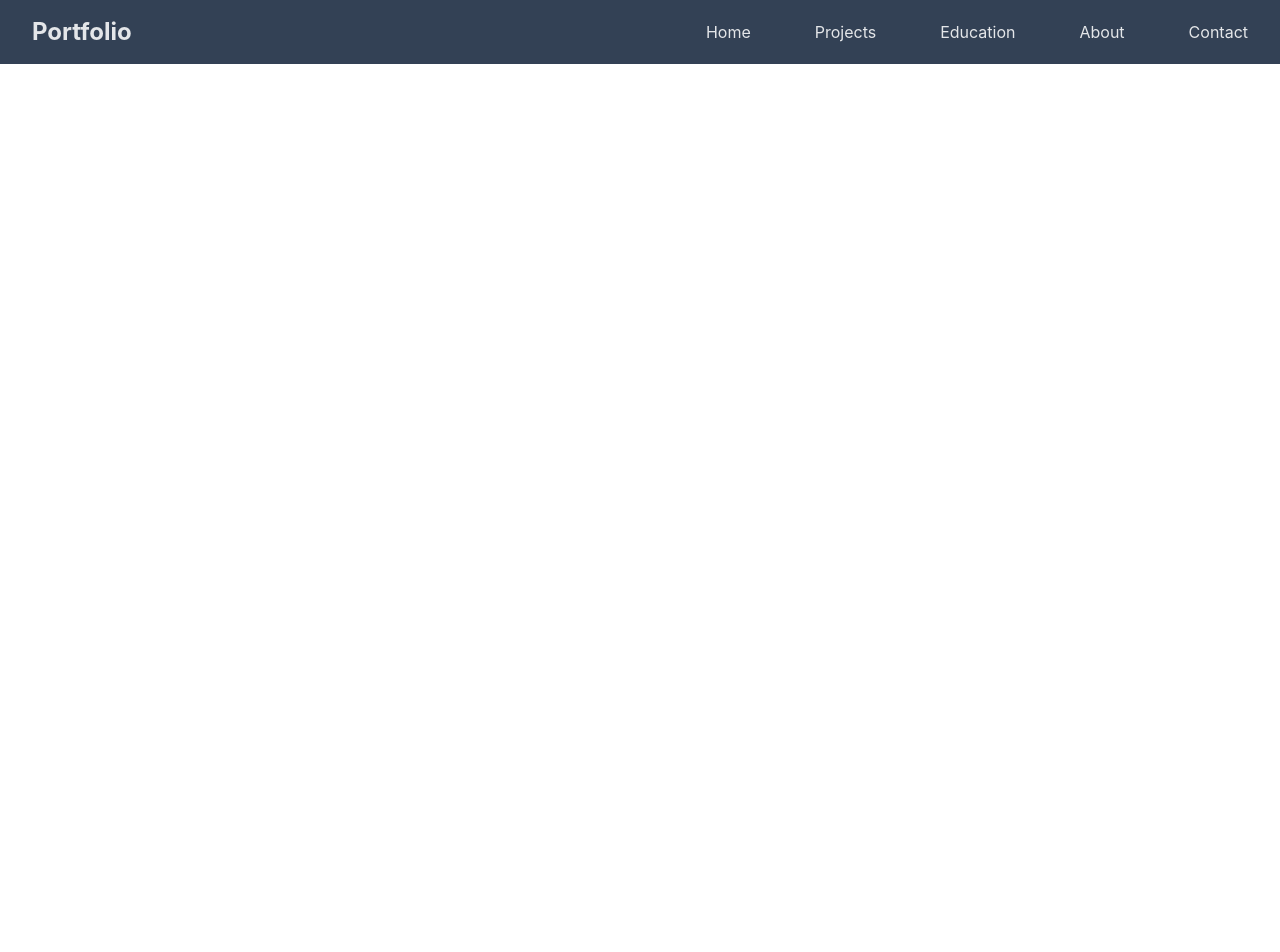
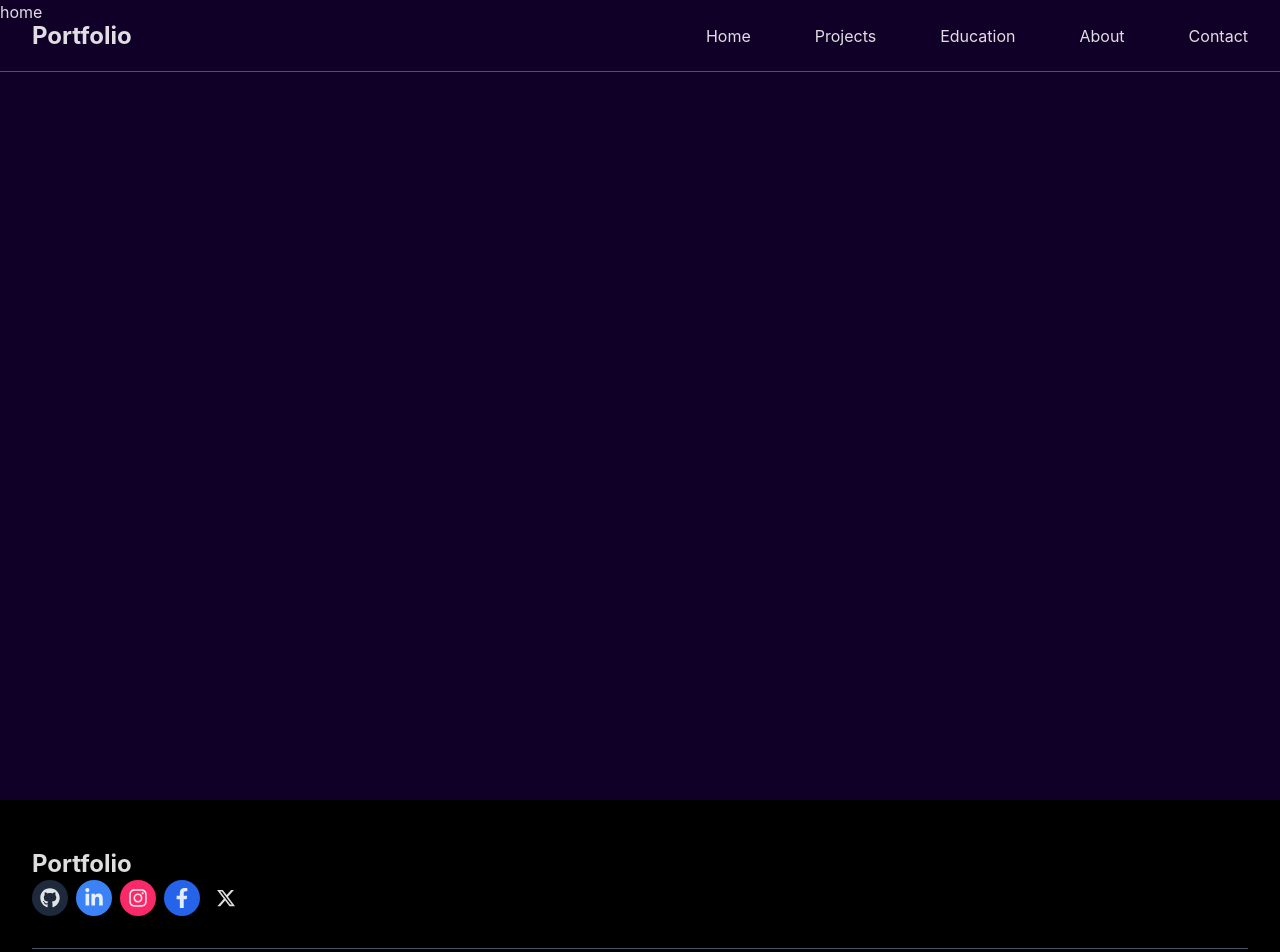
Before and after one commit to HabibSha/developers-personal-portfolio, a React (Vite) app in the folder frontend/: page / in a window 1280 px wide. Shown: the top 952 px of the page. Before the commit the page ends 824 px from the top, so only its background shows below. Built offline with nearby package versions, Linux system fonts and the light colour scheme.

Commit message:
Footer section update

```diff
--- a/frontend/src/components/Footer/Footer.tsx
+++ b/frontend/src/components/Footer/Footer.tsx
@@ -1,12 +1,48 @@
 import React from "react";
 
-import "./footer.css";
+import {
+  FaGithub,
+  FaLinkedinIn,
+  FaInstagram,
+  FaFacebookF,
+} from "react-icons/fa";
+import { FaXTwitter } from "react-icons/fa6";
 
-const Footer = (): JSX.Element => {
+type FooterProps = {
+  flexItems: string;
+};
+
+const Footer: React.FC<FooterProps> = ({ flexItems }) => {
   return (
-    <>
-      <section>footer</section>
-    </>
+    <section className="w-full h-auto bg-black flex items-center py-12">
+      <footer
+        className={`container px-4 mx-auto md:container lg:container xl:container xl:px-8`}
+      >
+        <article
+          className={`sm:${flexItems} flex-col sm:flex-row pb-[2rem] border-b-[1px] border-slate-600`}
+        >
+          <div className="text-2xl font-bold mb-6 sm:mb-0">Portfolio</div>
+          <div className="flex items-center gap-2 text-xl">
+            <div className="w-9 h-9 flex items-center justify-center rounded-full bg-slate-800 cursor-pointer">
+              <FaGithub />
+            </div>
+            <div className="w-9 h-9 flex items-center justify-center rounded-full bg-blue-500 cursor-pointer">
+              <FaLinkedinIn />
+            </div>
+            <div className="w-9 h-9 flex items-center justify-center rounded-full bg-[#fa2a69] cursor-pointer">
+              <FaInstagram />
+            </div>
+            <div className="w-9 h-9 flex items-center justify-center rounded-full bg-blue-600 cursor-pointer">
+              <FaFacebookF />
+            </div>
+            <div className="w-9 h-9 flex items-center justify-center rounded-full bg-black cursor-pointer">
+              <FaXTwitter />
+            </div>
+          </div>
+        </article>
+        <article></article>
+      </footer>
+    </section>
   );
 };
 
--- a/frontend/src/components/Header/Header.tsx
+++ b/frontend/src/components/Header/Header.tsx
@@ -2,8 +2,6 @@ import { useState } from "react";
 
 import { NavLink } from "react-router-dom";
 import { RiMenu4Fill, RiCloseFill } from "react-icons/ri";
-
-import "./header.css";
 
 type NavLink = {
   id: string;
@@ -18,9 +16,9 @@ const Header: React.FC<HeaderProps> = ({ flexItems, navLinks }) => {
   const [toggle, setToggle] = useState(false);
 
   return (
-    <section className="bg-slate-700 w-full h-[8vh] flex items-center fixed">
+    <section className="bg-transparent w-full h-[9vh] border-b-[1px] border-slate-600 flex items-center fixed z-50">
       <nav
-        className={`${flexItems} container mx-auto md:container lg:container xl:container xl:px-8`}
+        className={`${flexItems} container px-4 mx-auto md:container lg:container xl:container xl:px-8`}
       >
         <div className="text-2xl font-bold">Portfolio</div>
         <ul className={`${flexItems} hidden md:flex`}>
--- a/frontend/src/index.css
+++ b/frontend/src/index.css
@@ -10,6 +10,8 @@
   color-scheme: light dark;
   color: rgba(255, 255, 255, 0.87);
 
+  background-color: #100028;
+
   font-synthesis: none;
   text-rendering: optimizeLegibility;
   -webkit-font-smoothing: antialiased;
--- a/frontend/src/layouts/Layout.tsx
+++ b/frontend/src/layouts/Layout.tsx
@@ -4,7 +4,7 @@ import "./layout.css";
 import Header from "../components/Header/Header";
 import Footer from "../components/Footer/Footer";
 
-import { navLinks } from "../components/constants/index.ts";
+import { navLinks } from "../components/Constants/index.ts";
 
 const Layout = () => {
   const flexItems = "flex items-center justify-between";
@@ -14,7 +14,7 @@ const Layout = () => {
       <main className="pt-0 min-h-[calc(100vh)]">
         <Outlet />
       </main>
-      <Footer />
+      <Footer flexItems={flexItems} />
     </>
   );
 };
```
Also changed, not shown: frontend/src/components/Header/header.css (deleted).
